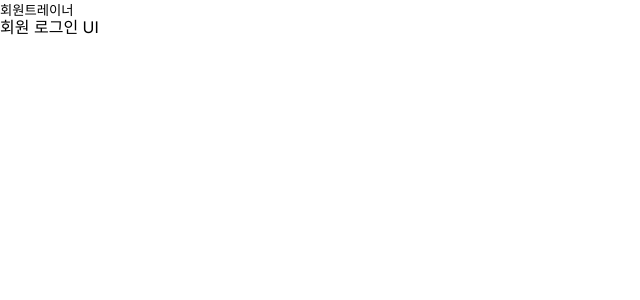
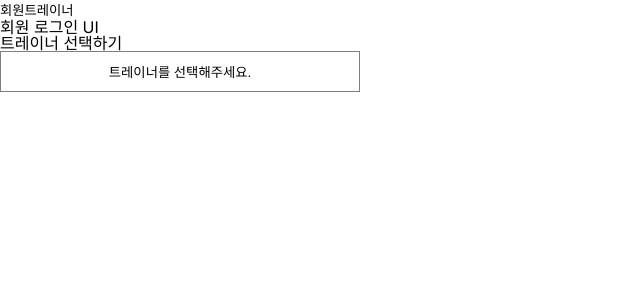
Before and after one commit to to-be-healthy/FrontEnd, a Next.js app: page / in a window 1280 px wide. Shown: the top 300 px of the page, without its empty margins (0-640 px from the left). Built offline with nearby package versions, Linux system fonts and the light colour scheme.

Commit message:
feat: select 컴포넌트 추가

```diff
--- a/package.json
+++ b/package.json
@@ -11,6 +11,7 @@
     "type-check": "tsc -p tsconfig.prod.json"
   },
   "dependencies": {
+    "@floating-ui/react": "^0.26.9",
     "@tanstack/react-query": "^5.20.5",
     "next": "14.1.0",
     "react": "^18",
--- a/src/app/page.tsx
+++ b/src/app/page.tsx
@@ -1,6 +1,28 @@
 'use client';
 
+import styled from 'styled-components';
+
+import Select from '@/shared/ui/select';
 import * as Tabs from '@/shared/ui/tabs';
+
+const TRAINER_LIST = ['김진영 트레이너', '박혜민 트레이너'];
+
+const SelectTrigger = styled(Select.Trigger)`
+  width: 360px;
+  padding: 10px;
+  border: 1px solid gray;
+`;
+
+const SelectContent = styled(Select.Content)`
+  display: flex;
+  flex-direction: column;
+  background-color: white;
+  border: 1px solid gray;
+`;
+
+const SelectItem = styled(Select.Item)`
+  background-color: white;
+`;
 
 export default function Page() {
   return (
@@ -15,6 +37,27 @@ export default function Page() {
           <Tabs.Content value='trainer'>트레이너 로그인 UI</Tabs.Content>
         </div>
       </Tabs.Root>
+      <h2>트레이너 선택하기</h2>
+      <Select>
+        <SelectTrigger>
+          {({ selectedIndex }) => {
+            const text =
+              selectedIndex !== null
+                ? TRAINER_LIST[selectedIndex]
+                : '트레이너를 선택해주세요.';
+            return <span>{text}</span>;
+          }}
+        </SelectTrigger>
+        <SelectContent>
+          {TRAINER_LIST.map((item) => {
+            return (
+              <SelectItem value={item} key={item}>
+                {item}
+              </SelectItem>
+            );
+          })}
+        </SelectContent>
+      </Select>
     </main>
   );
 }
--- /dev/null
+++ b/src/shared/ui/select/Content.tsx
@@ -0,0 +1,36 @@
+import { FloatingFocusManager, FloatingList, useMergeRefs } from '@floating-ui/react';
+import React, { forwardRef } from 'react';
+
+import { useSelectContext } from './useSelect';
+
+const Content = forwardRef<HTMLDivElement, React.HTMLProps<HTMLDivElement>>(
+  function Content({ children, ...props }, propRef) {
+    const {
+      context,
+      open,
+      floatingStyles,
+      refs,
+      getFloatingProps,
+      elementsRef,
+      labelsRef,
+    } = useSelectContext();
+    const ref = useMergeRefs([refs.setFloating, propRef]);
+
+    if (!open) return null;
+
+    return (
+      <FloatingFocusManager context={context} modal={false}>
+        <div
+          ref={ref}
+          style={{ ...floatingStyles, outline: '0' }}
+          {...getFloatingProps(props)}>
+          <FloatingList elementsRef={elementsRef} labelsRef={labelsRef}>
+            {children}
+          </FloatingList>
+        </div>
+      </FloatingFocusManager>
+    );
+  }
+);
+
+export default Content;
--- /dev/null
+++ b/src/shared/ui/select/Item.tsx
@@ -0,0 +1,48 @@
+import { useListItem, useMergeRefs } from '@floating-ui/react';
+import React, { forwardRef, type ReactNode } from 'react';
+
+import { useSelectContext } from './useSelect';
+
+interface ItemOwnState {
+  isActive: boolean;
+  isSelected: boolean;
+}
+
+type ItemProps = Omit<React.ButtonHTMLAttributes<HTMLButtonElement>, 'children'> & {
+  children: (({ isActive, isSelected }: ItemOwnState) => ReactNode) | ReactNode;
+} & { value: string };
+
+const Item = forwardRef<HTMLElement, ItemProps>(function Item(
+  { value, children, ...props },
+  propRef
+) {
+  const { activeIndex, selectedIndex, getItemProps, handleSelect } = useSelectContext();
+  const { ref: itemRef, index } = useListItem({ label: value });
+  const ref = useMergeRefs([itemRef, propRef]);
+
+  const isActive = activeIndex === index;
+  const isSelected = selectedIndex === index;
+
+  const childrenComp =
+    typeof children === 'function' ? children({ isActive, isSelected }) : children;
+
+  return (
+    <button
+      ref={ref}
+      role='option'
+      aria-selected={isActive && isSelected}
+      tabIndex={isActive ? 0 : -1}
+      style={{
+        background: isActive ? '#ccc' : '',
+        fontWeight: isSelected ? 'bold' : '',
+      }}
+      {...getItemProps({
+        ...props,
+        onClick: () => handleSelect(index),
+      })}>
+      {childrenComp}
+    </button>
+  );
+});
+
+export default Item;
--- /dev/null
+++ b/src/shared/ui/select/Trigger.tsx
@@ -0,0 +1,43 @@
+import { useMergeRefs } from '@floating-ui/react';
+import { forwardRef } from 'react';
+
+import { useSelectContext } from './useSelect';
+
+const TRIGGER_NAME = 'SelectTrigger';
+
+interface ButtonOwnState {
+  open: boolean;
+  selectedIndex: number | null;
+}
+
+type TriggerProps = Omit<React.ButtonHTMLAttributes<HTMLButtonElement>, 'children'> & {
+  children:
+    | (({ open, selectedIndex }: ButtonOwnState) => React.ReactNode)
+    | React.ReactNode;
+};
+
+const Trigger = forwardRef<HTMLElement, TriggerProps>((props, forwaredRef) => {
+  const { children, ...rest } = props;
+  const { refs, getReferenceProps, open, selectedIndex, setOpen } = useSelectContext();
+  const ref = useMergeRefs([refs.setReference, forwaredRef]);
+  const childrenComp =
+    typeof children === 'function' ? children({ open, selectedIndex }) : children;
+
+  return (
+    <button
+      ref={ref}
+      type='button'
+      data-state={open ? 'open' : 'closed'}
+      {...getReferenceProps(rest)}
+      onClick={(e) => {
+        e.preventDefault();
+        setOpen(!open);
+      }}>
+      {childrenComp}
+    </button>
+  );
+});
+
+Trigger.displayName = TRIGGER_NAME;
+
+export default Trigger;
--- /dev/null
+++ b/src/shared/ui/select/index.tsx
@@ -0,0 +1,17 @@
+import Content from './Content';
+import Item from './Item';
+import Trigger from './Trigger';
+import { SelectContext, type SelectOptions, useSelect } from './useSelect';
+
+export default function Select({
+  children,
+  ...options
+}: React.PropsWithChildren<SelectOptions>) {
+  const listBox = useSelect(options);
+  return <SelectContext.Provider value={listBox}>{children}</SelectContext.Provider>;
+}
+
+Select.Root = Select;
+Select.Content = Content;
+Select.Trigger = Trigger;
+Select.Item = Item;
--- /dev/null
+++ b/src/shared/ui/select/useSelect.ts
@@ -0,0 +1,147 @@
+import {
+  autoUpdate,
+  flip,
+  offset,
+  type Placement,
+  size,
+  useClick,
+  useDismiss,
+  useFloating,
+  useInteractions,
+  useListNavigation,
+  useRole,
+  useTypeahead,
+} from '@floating-ui/react';
+import { createContext, useCallback, useContext, useMemo, useRef, useState } from 'react';
+
+export interface SelectOptions {
+  placement?: Placement;
+  onChange?: (selectedIndex: number) => void;
+  offset?: number;
+  isSizeSync?: boolean;
+  defaultIndex?: number | null;
+}
+
+export const useSelect = (props: SelectOptions = {}) => {
+  const {
+    isSizeSync = true,
+    placement = 'bottom-start',
+    onChange: onChangeProp,
+    offset: offsetSize = 5,
+    defaultIndex = null,
+  } = props;
+  const [open, setOpen] = useState(false);
+  const [activeIndex, setActiveIndex] = useState<number | null>(defaultIndex);
+  const [selectedIndex, setSelectedIndex] = useState<number | null>(defaultIndex);
+
+  const { refs, floatingStyles, context } = useFloating({
+    placement,
+    open,
+    onOpenChange: setOpen,
+    whileElementsMounted: autoUpdate,
+    middleware: [
+      offset(offsetSize),
+      flip(),
+      isSizeSync &&
+        size({
+          apply({ rects, elements, availableHeight }) {
+            Object.assign(elements.floating.style, {
+              maxHeight: `${availableHeight}px`,
+              minWidth: `${rects.reference.width}px`,
+            });
+          },
+        }),
+    ],
+  });
+
+  const elementsRef = useRef<(HTMLElement | null)[]>([]);
+  const labelsRef = useRef<(string | null)[]>([]);
+
+  const handleSelect = useCallback(
+    (index: number | null) => {
+      setSelectedIndex(index);
+      setOpen(false);
+      if (index !== null) {
+        onChangeProp?.(index);
+      }
+    },
+    [onChangeProp]
+  );
+
+  function handleTypeaheadMatch(index: number | null) {
+    if (open) {
+      setActiveIndex(index);
+    } else {
+      handleSelect(index);
+    }
+  }
+
+  const listNav = useListNavigation(context, {
+    listRef: elementsRef,
+    activeIndex,
+    selectedIndex,
+    onNavigate: setActiveIndex,
+  });
+  const typeahead = useTypeahead(context, {
+    listRef: labelsRef,
+    activeIndex,
+    selectedIndex,
+    onMatch: handleTypeaheadMatch,
+  });
+  const click = useClick(context);
+  const dismiss = useDismiss(context);
+  const role = useRole(context, { role: 'listbox' });
+
+  const { getReferenceProps, getFloatingProps, getItemProps } = useInteractions([
+    listNav,
+    typeahead,
+    click,
+    dismiss,
+    role,
+  ]);
+
+  return useMemo(
+    () => ({
+      open,
+      setOpen,
+      activeIndex,
+      selectedIndex,
+      refs,
+      floatingStyles,
+      context,
+      getReferenceProps,
+      getFloatingProps,
+      getItemProps,
+      handleSelect,
+      elementsRef,
+      labelsRef,
+    }),
+    [
+      open,
+      setOpen,
+      activeIndex,
+      selectedIndex,
+      getReferenceProps,
+      getFloatingProps,
+      getItemProps,
+      refs,
+      floatingStyles,
+      context,
+      handleSelect,
+    ]
+  );
+};
+
+type ContextType = ReturnType<typeof useSelect> | null;
+
+export const SelectContext = createContext<ContextType>(null);
+
+export const useSelectContext = () => {
+  const context = useContext(SelectContext);
+
+  if (context == null) {
+    throw new Error('Select components must be wrapped in <Select />');
+  }
+
+  return context;
+};
```
Also changed, not shown: 1 other file (tests, documents, lock files or other folders).
